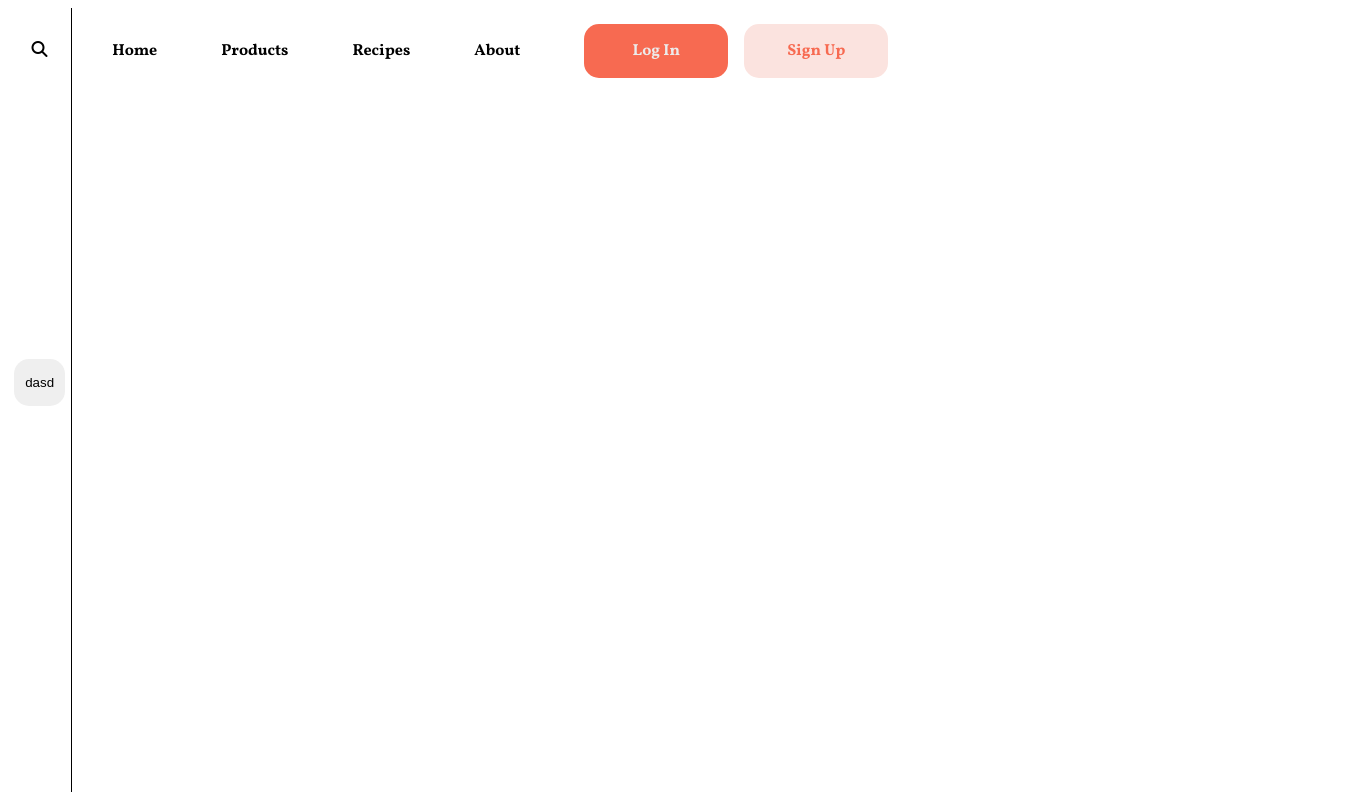
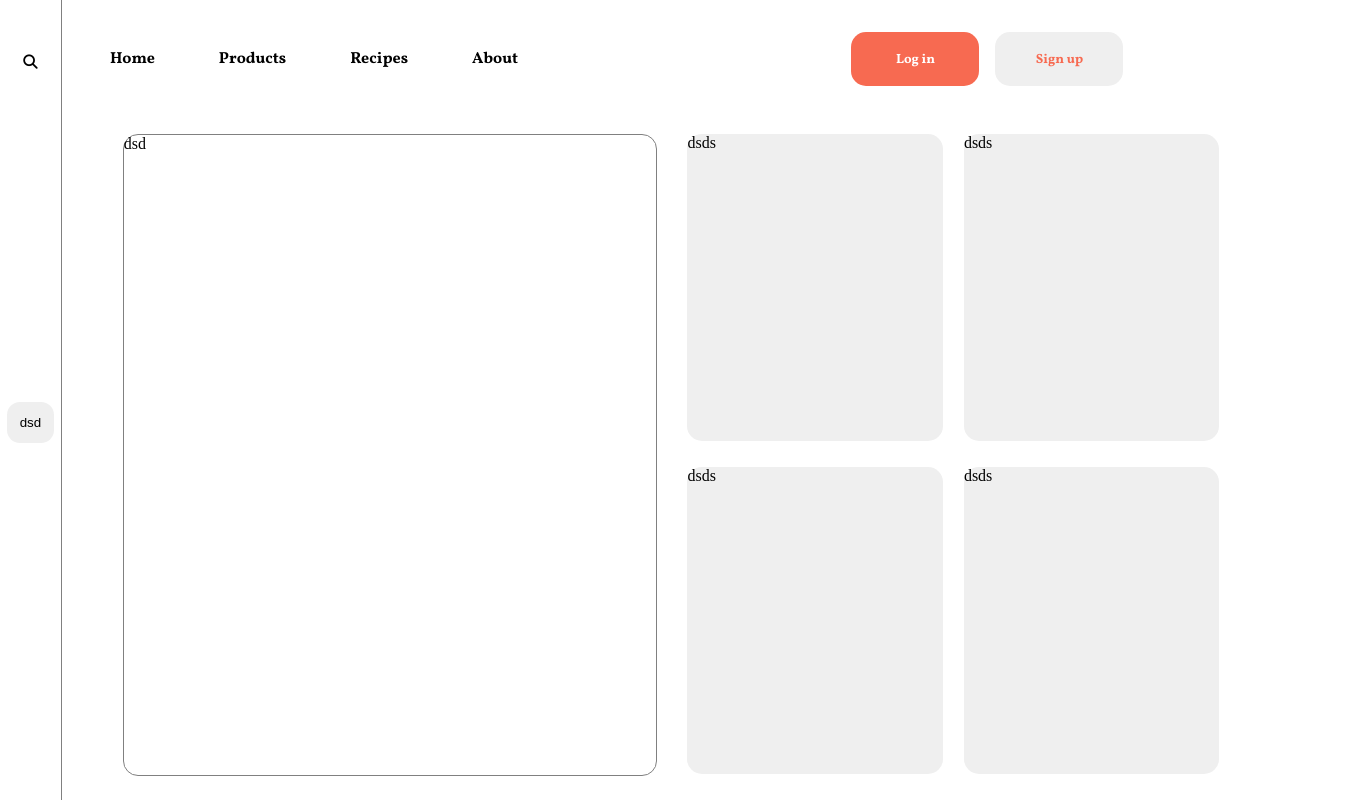
Before and after one commit to KissD95/Gyakorlas, a website built with webpack: page src/index.html in a window 1280 px wide. Shown: the whole page, 1352 px wide, since content can reach past the window. Built offline with nearby package versions, Linux system fonts and the light colour scheme.

Commit message:
uj megközelítés

```diff
--- a/src/index.html
+++ b/src/index.html
@@ -13,35 +13,56 @@
 
 <body>
    <div class="container">
-
-        <div class="leftSideContent">
+    <!-------------------Left Side Content----------------------->
+       <div class="leftContent">
            <div class="icon">
-                <span>
-                    <i><i class="fas fa-search"></i></i>
-                </span>
+                <span><i class="fas fa-search"></i></span>
            </div>
-            <div>
-                <span></span>
-            </div>
-            <div class="leftContentBtnDiv">
-                <button>dasd</button>
+           <div class="leftContentBtn">
+               <button>dsd</button>
            </div>
        </div>
 
-        <div class="foodNav">
+       <div class="mainContent">
+           <!------------------------------Navbar------------------ -->
            <nav>
+            <!-----Navbar Liks------->
                <ul>
                    <li>Home</li>
                    <li>Products</li>
                    <li>Recipes</li>
                    <li>About</li>
                </ul>
-                <div class="buttonsDiv">
-                    <button class="btnLogin navBtn">Log In</button>
-                    <button class="btnSignup navBtn">Sign Up</button>
+            <!------------------------navbar buttons------------------>
+               <div class="navButtons">
+                   <button class="loginBtn">Log in</button>
+                   <button class="signupBtn">Sign up</button>
                </div>
            </nav>
 
+           <!-------------------------Foods------------------------------------->
+           <div class="foodContent">
+               <!------------------------Food cards---------------------------->
+               <div class="mainFoodCard">dsd</div>
+               <div class="foodCards">
+                   <div class="foodCardsFirstRow">
+                    <div class="foodCard">
+                        dsds
+                       </div>
+                       <div class="foodCard">
+                           dsds
+                       </div>
+                   </div>
+                   <div class="foodCardsSecondRow">
+                    <div class="foodCard">
+                        dsds
+                       </div>
+                       <div class="foodCard">
+                           dsds
+                       </div>
+                   </div>
+               </div>
+           </div>
 
        </div>
 
@@ -49,7 +70,6 @@
 
 
 
-
 </body>
 
 </html>
--- a/src/scss/base.scss
+++ b/src/scss/base.scss
@@ -1,93 +1,156 @@
 @import 'variables';
 
 
+html {
+    height: 100%;
+
+}
 
 body {
+    height:100%;
+    margin:0;
+}
 
-    font-family: 'Vollkorn', serif;
-    font-weight: 700;
-}
 .container {
+    height:100%;
     display: flex;
     flex-direction: row;
-    height: 98vh;
 
+    .leftContent {
+        border-right: 1px solid grey;
+        height:100%;
+        width:5%;
 
-    .leftSideContent {
-        height: 100%;
-        width:5%;
-        border-right: 1px solid black;
-        text-align: center;
         .icon {
-            margin-top: 2rem;
+            width:100%;
+            height: 10%;
+            padding-top: 1.4rem;
+            display: flex;
+            justify-content: center;
+            align-items: center;
+           font-size: 90%;
+        }
 
-        }
-        .leftContentBtnDiv {
-            height: 80vh;
-            display: flex;
+        .leftContentBtn {
+            height: 80%;
+            display:flex;
+            justify-content: center;
             align-items: center;
-            justify-content: center;
 
             button {
-                padding:1rem 0.7rem;
-                border-radius: 15px;
-                border:none;
+                padding:0.8rem 0.8rem;
+                outline: none;
+                border: none;
+                border-radius: 13px;
             }
         }
+    }
+}
 
-    }
-    .foodNav {
-
+.mainContent {
+    width:100%;
 
     nav {
+        font-family: 'Vollkorn', serif;
+        font-weight: 700;
+        padding-top: 2rem;
         width: 100%;
         display: flex;
         flex-direction: row;
-        position: absolute;
-        justify-content: start;
+        ul{
+            width: 50%;
+            padding:0;
+            display: flex;
+            margin-left: 3rem;
+            flex-direction: row;
+            list-style-type: none;
 
-        ul {
+            li {
+                margin-right: 4rem;
+
+                &:hover{
+                    color:$navLinkhover-color;
+                }
+
+            }
+
+        }
+        .navButtons {
+            width: 50%;
             display: flex;
-            flex-direction: row;
-            margin-top: 2rem;
+            justify-content: center;
 
-         li {
-            list-style-type: none;
-             margin-right: 4rem;
-             &:hover {
-                 color: $navLinkhover-color;
-             }
-            }
-        }
 
-        .buttonsDiv {
-
-            display:flex;
-            margin-top: 1rem;
-
-            .navBtn {
-                padding: 1rem;
-                width:9rem;
-                margin-right: 1rem;
-                border-radius: 15px;
-                border:none;
+            .loginBtn {
                 font-family: 'Vollkorn', serif;
                 font-weight: 700;
-                font-size: 1rem;
+                background-color:$btnLoginbg-color ;
+                color: #fff;
+                margin-right: 1rem;
+                width:8rem;
                 outline: none;
-                }
+                border: none;
+                border-radius: 15px;
+            }
+            .signupBtn{
+                font-weight: 700;
+                font-family: 'Vollkorn', serif;
+                color:$btnLoginbg-color;
+                width:8rem;
+                outline: none;
+                border: none;
+                border-radius: 15px;
+            }
 
-            .btnLogin {
-                background-color: $btnLoginbg-color;
-                color:$btnLoginfont-color;
+        }
+    }
 
-                }
+    .foodContent {
 
+        display: flex;
+        flex-direction: row;
+        justify-content: space-between;
+        width:90%;
+        height: 80%;
+        margin:0 auto;
+        margin-top:3rem;
 
-            .btnSignup {
-                color:$btnLoginbg-color;
-                background-color: $btnSignupbg-color;
-                }
+        .mainFoodCard {
+            width:48.5%;
+            border:1px solid grey;
+            border-radius: 15px;
+            height: 100%;
+
+        }
+        .foodCards {
+            display: flex;
+            flex-direction: column;
+            justify-content: space-between;
+            width: 48.5%;
+            height: 100%;
+            border-radius: 15px;
+
+            .foodCardsFirstRow {
+                display: flex;
+                justify-content: space-between;
+                flex-direction: row;
+                width:100%;
+                height: 48%;
+            }
+
+            .foodCardsSecondRow {
+                display: flex;
+                justify-content: space-between;
+                flex-direction: row;
+                width:100%;
+                height: 48%;
+            }
+
+            .foodCard {
+                border:1px;
+                width:48%;
+                border-radius: 15px;
+                background-color: $foodCardsbg-color;
             }
         }
     }
--- a/src/scss/variables.scss
+++ b/src/scss/variables.scss
@@ -2,3 +2,4 @@ $btnLoginbg-color:rgb(247, 106, 81);
 $btnLoginfont-color:rgb(236, 235, 235);
 $btnSignupbg-color:rgb(251, 227, 223);
 $navLinkhover-color:rgb(9, 167, 9);
+$foodCardsbg-color: rgb(239,239,239);
```
Lines whose indentation alone changed are shown as unchanged.
